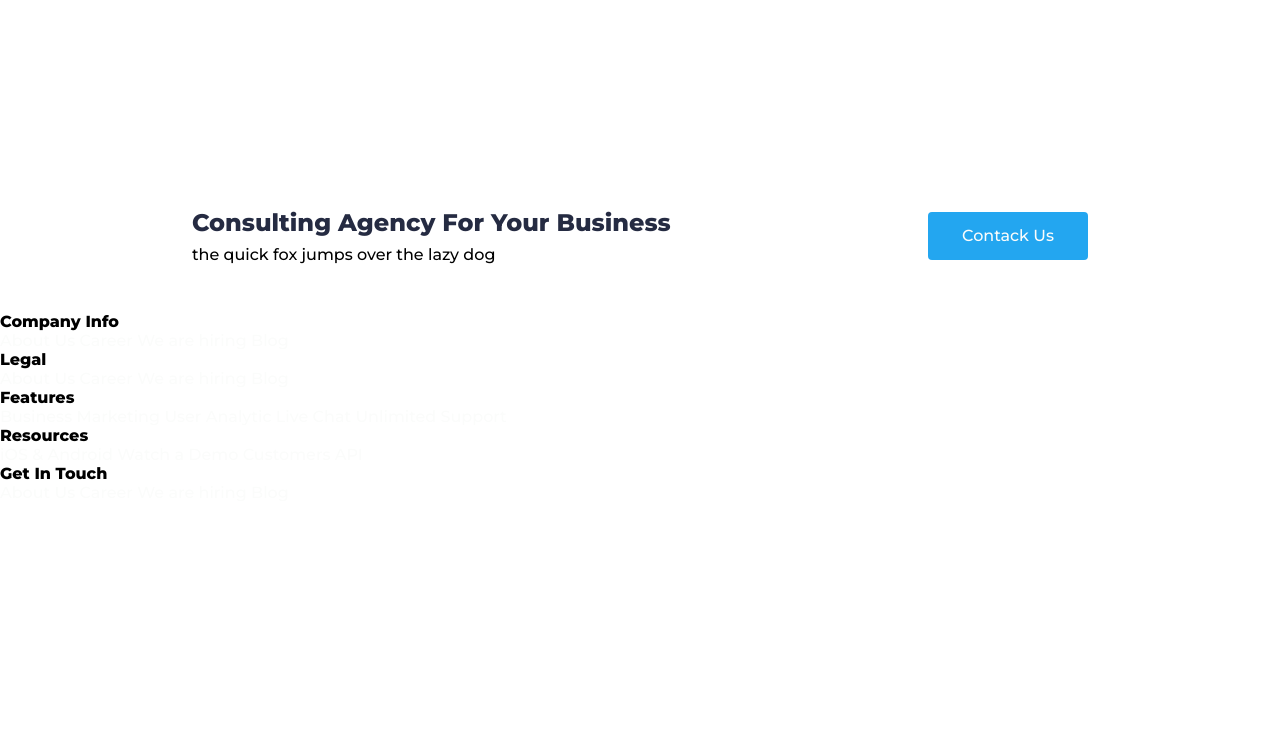
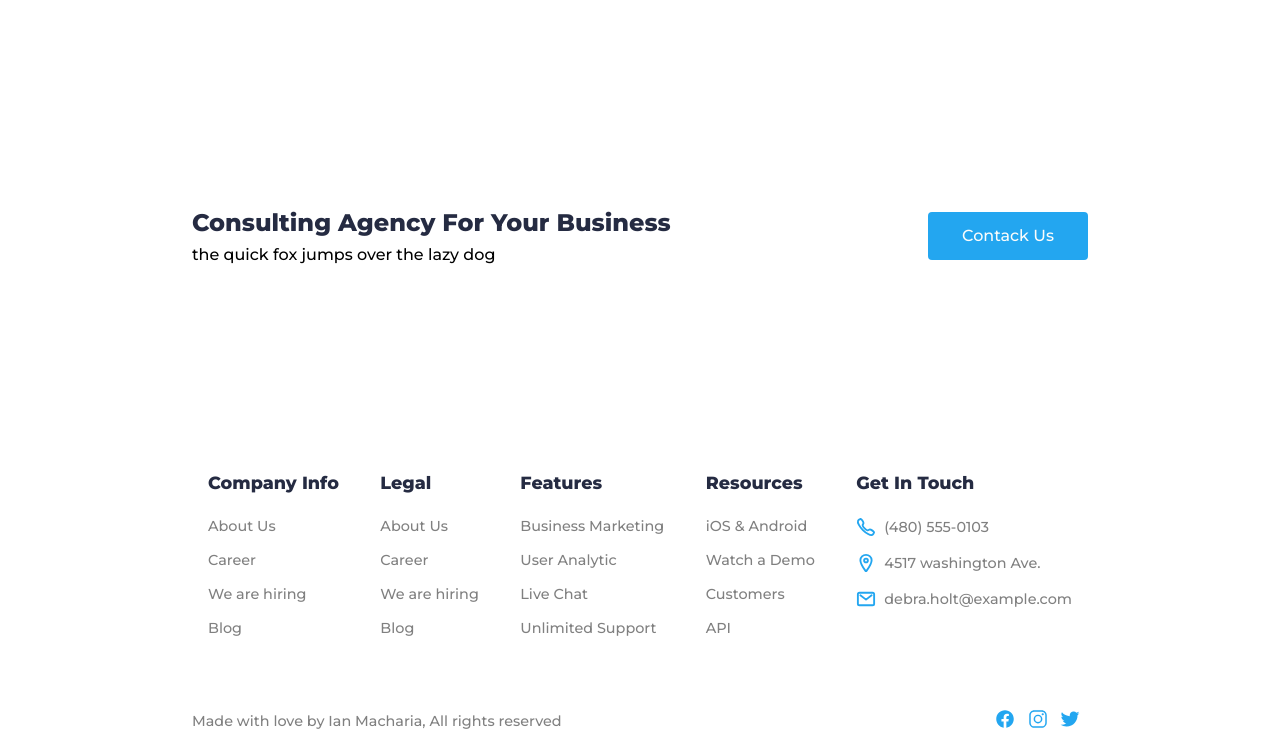
Before and after one commit to karianmash/jitu-insurance-page, a plain HTML site: page index.html in a window 1280 px wide. Shown: the part 4133-4874 px from the top of the page. Before the commit the page ends 4635 px from the top, so only its background shows below. Drawn offline with nearby package versions, Linux system fonts and the light colour scheme.

Commit message:
More styling added

```diff
--- a/index.html
+++ b/index.html
@@ -435,53 +435,73 @@
           <div>Contack Us</div>
         </div>
       </section>
-    </footer>
 
       <!-- Footer links section -->
       <section class="footer-links">
         <div class="footer-links-wrapper">
           <!-- First card -->
-        <div class="company-info">
+          <div class="card company-info">
             <h4>Company Info</h4>
-          <a href="#">About Us</a>
-          <a href="#">Career</a>
-          <a href="#">We are hiring</a>
-          <a href="#">Blog</a>
+            <a href="#"><p>About Us</p></a>
+            <a href="#"><p>Career</p></a>
+            <a href="#"><p>We are hiring</p></a>
+            <a href="#"><p>Blog</p></a>
           </div>
           <!-- Second card -->
-        <div class="legal">
+          <div class="card legal">
             <h4>Legal</h4>
-          <a href="#">About Us</a>
-          <a href="#">Career</a>
-          <a href="#">We are hiring</a>
-          <a href="#">Blog</a>
+            <a href="#"><p>About Us</p></a>
+            <a href="#"><p>Career</p></a>
+            <a href="#"><p>We are hiring</p></a>
+            <a href="#"><p>Blog</p></a>
           </div>
           <!-- Third card -->
-        <div class="features">
+          <div class="card features">
             <h4>Features</h4>
-          <a href="#">Business Marketing</a>
-          <a href="#">User Analytic</a>
-          <a href="#">Live Chat</a>
-          <a href="#">Unlimited Support</a>
+            <a href="#"><p>Business Marketing</p></a>
+            <a href="#"><p>User Analytic</p></a>
+            <a href="#"><p>Live Chat</p></a>
+            <a href="#"><p>Unlimited Support</p></a>
           </div>
           <!-- Fourth card -->
-        <div class="resources">
+          <div class="card resources">
             <h4>Resources</h4>
-          <a href="#">iOS & Android</a>
-          <a href="#">Watch a Demo</a>
-          <a href="#">Customers</a>
-          <a href="#">API</a>
+            <a href="#"><p>iOS & Android</p></a>
+            <a href="#"><p>Watch a Demo</p></a>
+            <a href="#"><p>Customers</p></a>
+            <a href="#"><p>API</p></a>
           </div>
           <!-- Fifth card -->
-        <div class="company-info">
+          <div class="card get-in-touch">
             <h4>Get In Touch</h4>
-          <a href="#">About Us</a>
-          <a href="#">Career</a>
-          <a href="#">We are hiring</a>
-          <a href="#">Blog</a>
+            <p>
+              <ion-icon name="call-outline"></ion-icon>
+              (480) 555-0103
+            </p>
+            <p>
+              <ion-icon name="location-outline"></ion-icon>
+              4517 washington Ave.
+            </p>
+            <p>
+              <ion-icon name="mail-outline"></ion-icon>
+              debra.holt@example.com
+            </p>
           </div>
         </div>
       </section>
+
+      <!-- Copyright section -->
+      <section class="copyright">
+        <div class="copyright-wrapper">
+          <p>Made with love by Ian Macharia, All rights reserved</p>
+          <div>
+            <ion-icon name="logo-facebook"></ion-icon>
+            <ion-icon name="logo-instagram"></ion-icon>
+            <ion-icon name="logo-twitter"></ion-icon>
+          </div>
+        </div>
+      </section>
+    </footer>
     <!-- Enable ionic icons -->
     <script
       type="module"
--- a/style.css
+++ b/style.css
@@ -552,3 +552,89 @@ footer .wrapper {
   background-color: var(--light-blue);
   color: var(--white);
 }
+
+/* Footer links section */
+.footer-links {
+  width: 100%;
+  margin-top: 10rem;
+}
+
+/* Grid container */
+.footer-links .footer-links-wrapper {
+  display: grid;
+  width: 70vw;
+  height: auto;
+  margin: 0 auto;
+  justify-content: space-between;
+  align-items: start;
+  grid-template-columns: auto;
+  grid-template-areas: "company-info legal features resources get-in-touch";
+}
+/* Grid items */
+.footer-links .footer-links-wrapper .company-info {
+  grid-area: company-info;
+}
+.footer-links .footer-links-wrapper .legal {
+  grid-area: legal;
+}
+.footer-links .footer-links-wrapper .features {
+  grid-area: features;
+}
+.footer-links .footer-links-wrapper .resources {
+  grid-area: resources;
+}
+.footer-links .footer-links-wrapper .get-in-touch {
+  grid-area: get-in-touch;
+}
+.footer-links .footer-links-wrapper .get-in-touch p {
+  display: flex;
+  align-items: center;
+}
+.footer-links .footer-links-wrapper .get-in-touch p > ion-icon {
+  font-size: 20px;
+  --ionicon-stroke-width: 48px;
+  color: var(--light-blue);
+  margin-right: 0.5rem;
+}
+
+.footer-links .footer-links-wrapper .card {
+  width: 100%;
+  padding: 0 1rem;
+}
+.footer-links .footer-links-wrapper .card h4 {
+  font-weight: 800;
+  font-size: 1.1rem;
+  margin-bottom: 1.5rem;
+  color: var(--light-gray);
+}
+.footer-links .footer-links-wrapper .card p {
+  font-size: 0.9rem;
+  margin-bottom: 1rem;
+  color: gray;
+}
+
+/* Copyright section */
+.copyright {
+  width: 100%;
+  margin-top: 3rem;
+  height: 2.5rem;
+  display: flex;
+  align-items: center;
+}
+.copyright .copyright-wrapper {
+  width: 70vw;
+  margin: 0 auto;
+  display: flex;
+  justify-content: space-between;
+  align-items: center;
+}
+.copyright .copyright-wrapper p {
+  font-size: 0.9rem;
+  color: gray;
+}
+.copyright .copyright-wrapper div ion-icon {
+  margin-right: 0.5rem;
+  font-size: 20px;
+  --ionicon-stroke-width: 48px;
+  color: var(--light-blue);
+}
```
Lines whose indentation alone changed are shown as unchanged.
